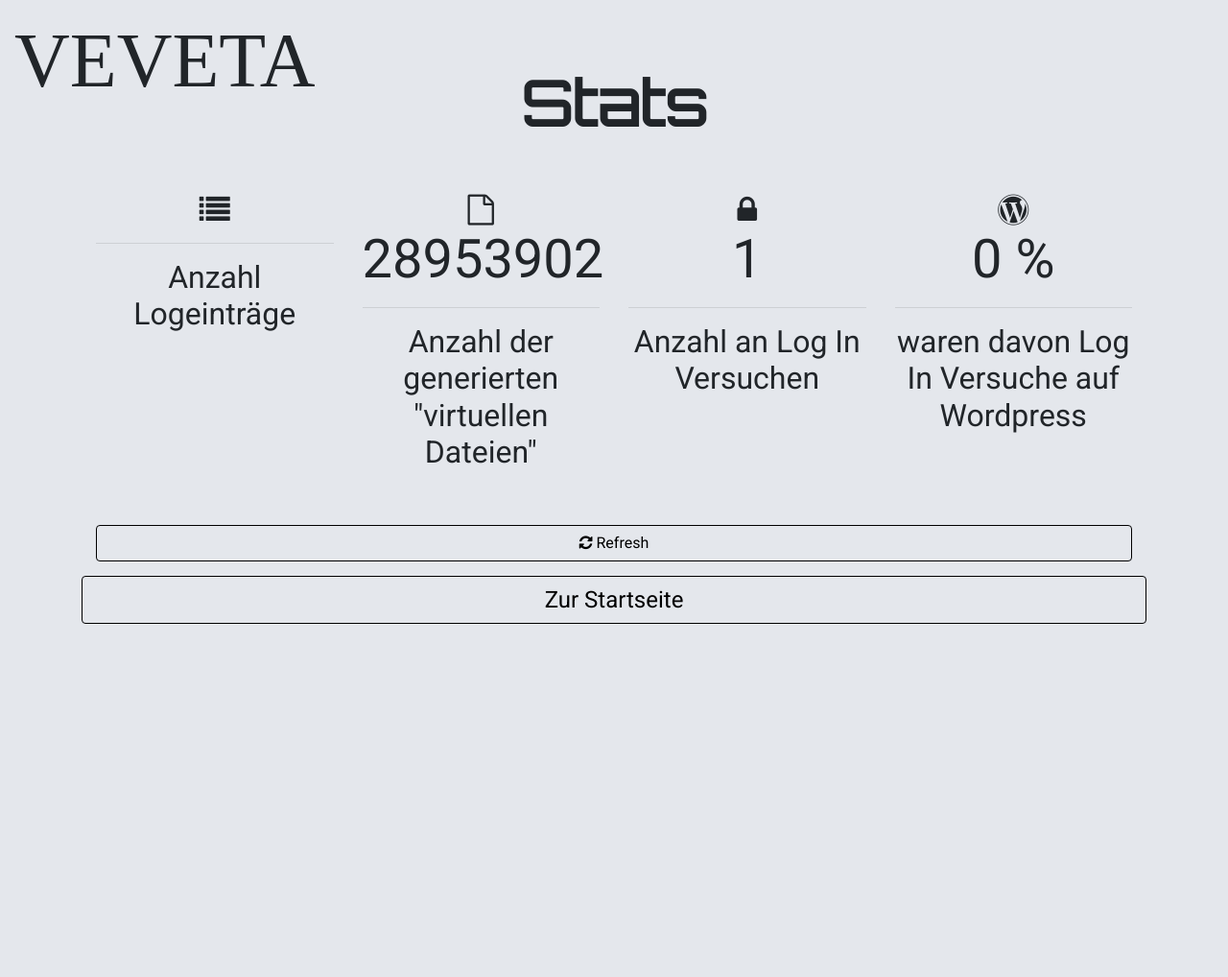
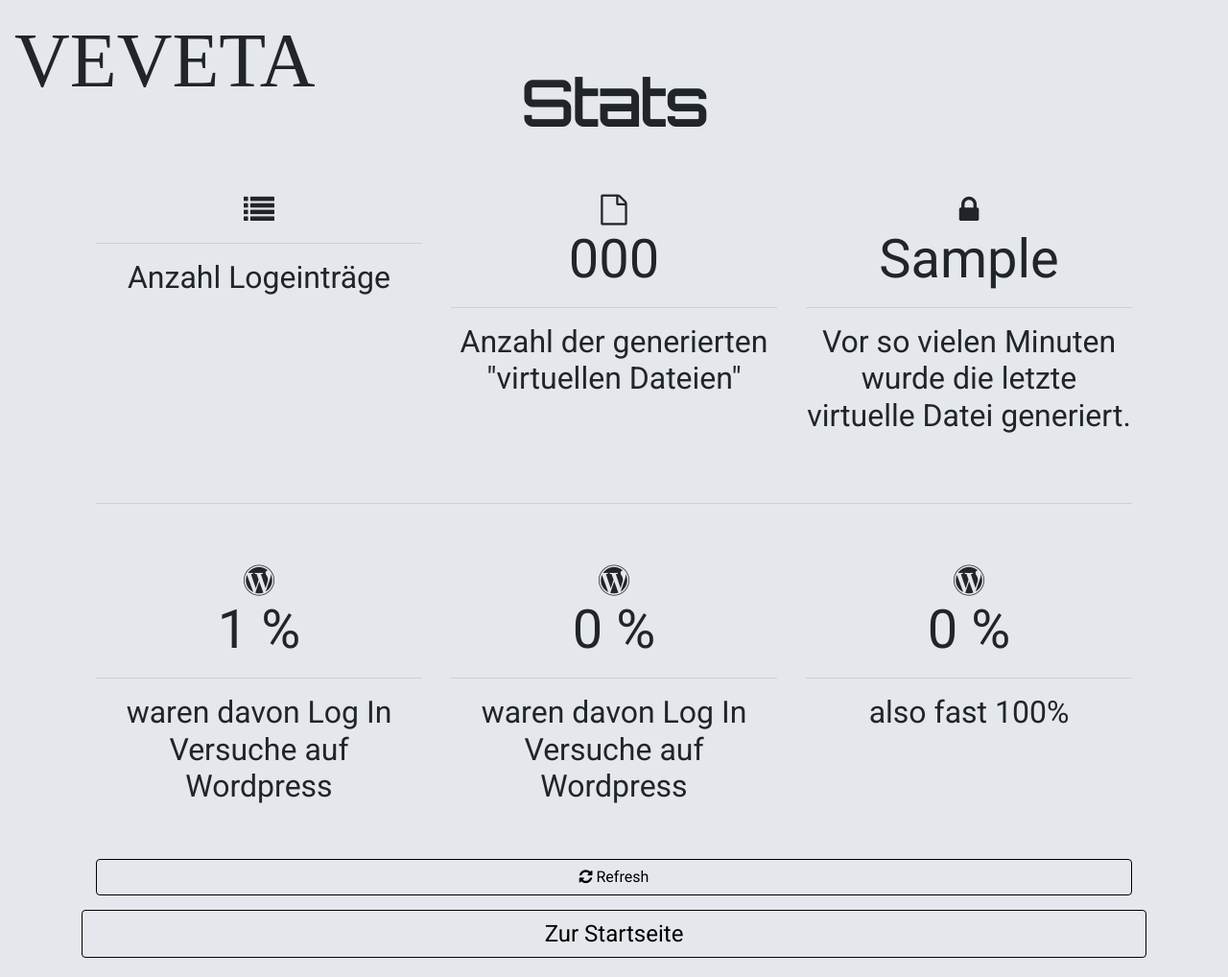
Before and after one commit to Analyse-von-Webcrawlern/Maturaprojekt, a PHP site: page /stats.php in a window 1280 px wide. Shown: the whole page at 96% size. Before the commit the page ends 650 px from the top, so only its background shows below. Run offline with PHP 8.4, Linux system fonts and the light colour scheme; tables that the repository leaves empty or names only in its code hold one stand-in row (values such as "Sample post"); data that the repository does not hold is empty; some libraries are stand-ins or nearby versions; some web fonts are replaced.

Commit message:
stats verbessert (virtuelle Dateien)

```diff
--- a/Webseite_VEVETA/Webserver/stats.php
+++ b/Webseite_VEVETA/Webserver/stats.php
@@ -46,10 +46,15 @@
   $access = $row["anzahl"];
 
   //Virtuelle Dateien
-  $statement = "SELECT count(id) AS 'anzahl' FROM failedlogins";
+  $statement = "SELECT * FROM virtuelle_dateien;";
   $result = $mysqli->query($statement);
   $row = $result->fetch_assoc();
-  $virtuelleD = 28953902;
+  $virtuelleD = $row["number"];
+  $virtuelleDLetzte = $row["letzte"];
+
+
+
+
 
   //failed login
   $statement = "SELECT count(id) AS 'anzahl' FROM failedlogins";
@@ -76,7 +81,7 @@
                 <section>
                     <div class="container text-center">
                         <div class="row pb-5">
-                            <div class="col-12 col-sm-6 col-lg-3 pt-5">
+                            <div class="col-12 col-sm-6 col-lg-4 pt-5">
                                 <p class="m-0"><i class="fa fa-list fa-2x" aria-hidden="true"></i></p>
                                 <p class="m-0 display-4">
                                   <span class="nbanimate countingnumber">
@@ -88,7 +93,7 @@
                                 <hr class="hr-white">
                                 <h2 class="number-description">Anzahl Logeinträge</h2>
                             </div>
-                            <div class="col-12 col-sm-6 col-lg-3 pt-5">
+                            <div class="col-12 col-sm-6 col-lg-4 pt-5">
                                 <p class="m-0"><i class="fa fa-file-o fa-2x" aria-hidden="true"></i></p>
                                 <p class="m-0 display-4">
                                   <span class="nbanimate countingnumber">
@@ -100,19 +105,48 @@
                                 <hr class="hr-white">
                                 <h2 class="number-description">Anzahl der generierten "virtuellen Dateien"</h2>
                             </div>
-                            <div class="col-12 col-sm-6 col-lg-3 pt-5">
+                            <div class="col-12 col-sm-6 col-lg-4 pt-5">
                                 <p class="m-0"><i class="fa fa-lock fa-2x" aria-hidden="true"></i></p>
+                                <p class="m-0 display-4">
+                                  <span class="nbanimate countingnumber">
+                                    <?php
+                                      echo $virtuelleDLetzte;
+                                    ?>
+                                  </span>
+                                </p>
+                                <hr class="hr-white">
+                                <h2 class="number-description">Vor so vielen Minuten wurde die letzte virtuelle Datei generiert.</h2>
+                            </div>
+                          </div>
+                          <hr class="hr-white">
+                          <div class="row pb-5">
+                            <div class="col-12 col-sm-6 col-lg-4 pt-5">
+                                <p class="m-0"><i class="fa fa-wordpress fa-2x" aria-hidden="true"></i></p>
                                 <p class="m-0 display-4">
                                   <span class="nbanimate countingnumber">
                                     <?php
                                       echo $failedLogin;
                                     ?>
                                   </span>
+                                  %
                                 </p>
                                 <hr class="hr-white">
-                                <h2 class="number-description">Anzahl an Log In Versuchen</h2>
+                                <h2 class="number-description">waren davon Log In Versuche auf Wordpress</h2>
                             </div>
-                            <div class="col-12 col-sm-6 col-lg-3 pt-5">
+                            <div class="col-12 col-sm-6 col-lg-4 pt-5">
+                                <p class="m-0"><i class="fa fa-wordpress fa-2x" aria-hidden="true"></i></p>
+                                <p class="m-0 display-4">
+                                  <span class="nbanimate countingnumber">
+                                    <?php
+                                      echo $failedLoginWordpress;
+                                    ?>
+                                  </span>
+                                  %
+                                </p>
+                                <hr class="hr-white">
+                                <h2 class="number-description">waren davon Log In Versuche auf Wordpress</h2>
+                            </div>
+                            <div class="col-12 col-sm-6 col-lg-4 pt-5">
                                 <p class="m-0"><i class="fa fa-wordpress fa-2x" aria-hidden="true"></i></p>
                                 <p class="m-0 display-4">
                                   <span class="nbanimate countingnumber">
@@ -123,9 +157,10 @@
                                   %
                                 </p>
                                 <hr class="hr-white">
-                                <h2 class="number-description">waren davon Log In Versuche auf Wordpress</h2>
+                                <h2 class="number-description">also fast 100%</h2>
                             </div>
-                        </div><button class="btn btn-primary btn-block refresh" type="button" onClick="addspinn(this)"><i class="fa fa-refresh"></i>&nbsp;Refresh</button></div>
+                        </div>
+                        <button class="btn btn-primary btn-block refresh" type="button" onClick="addspinn(this)"><i class="fa fa-refresh"></i>&nbsp;Refresh</button></div>
                 </section>
             </div>
         </div>
```
